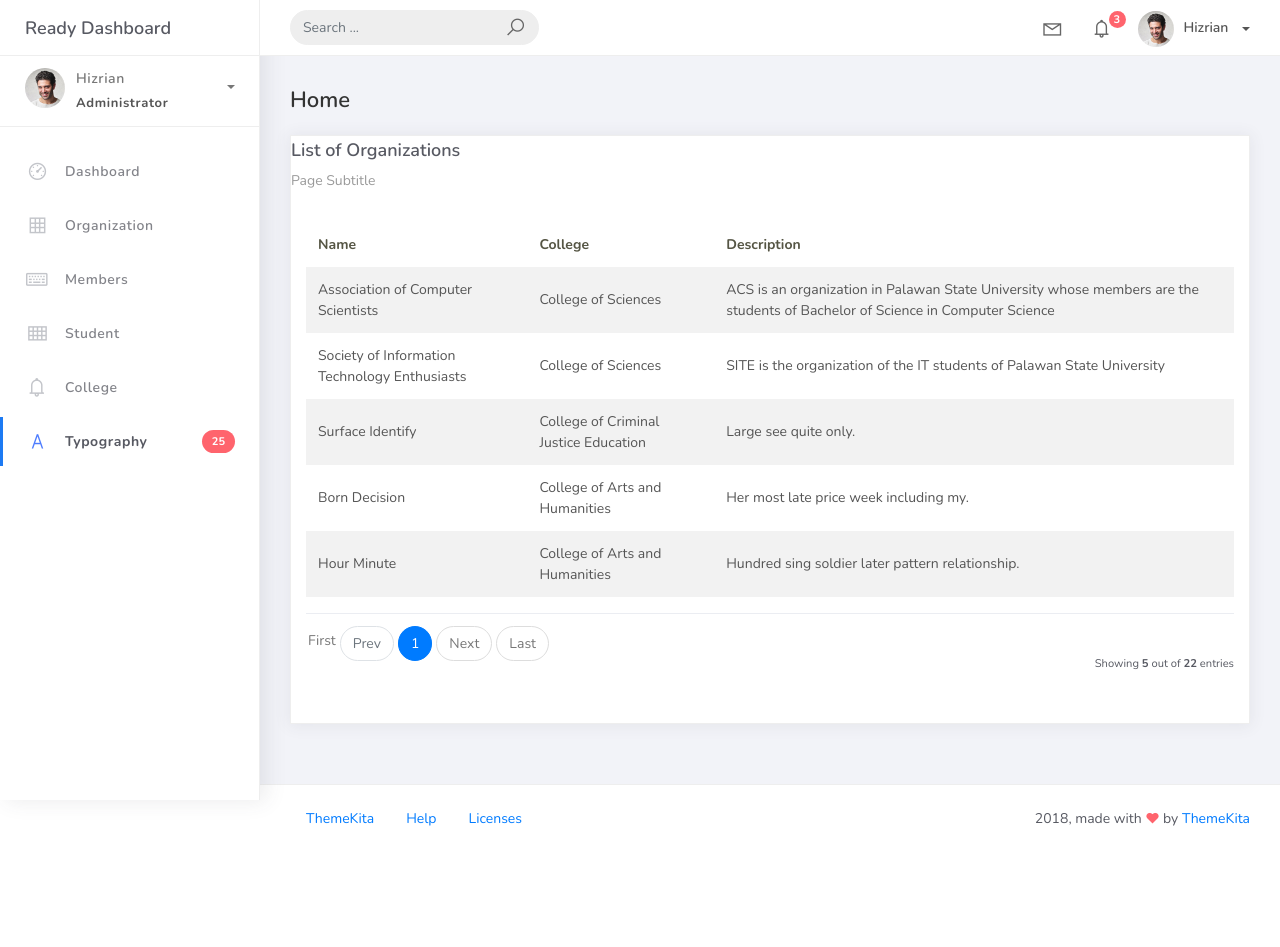
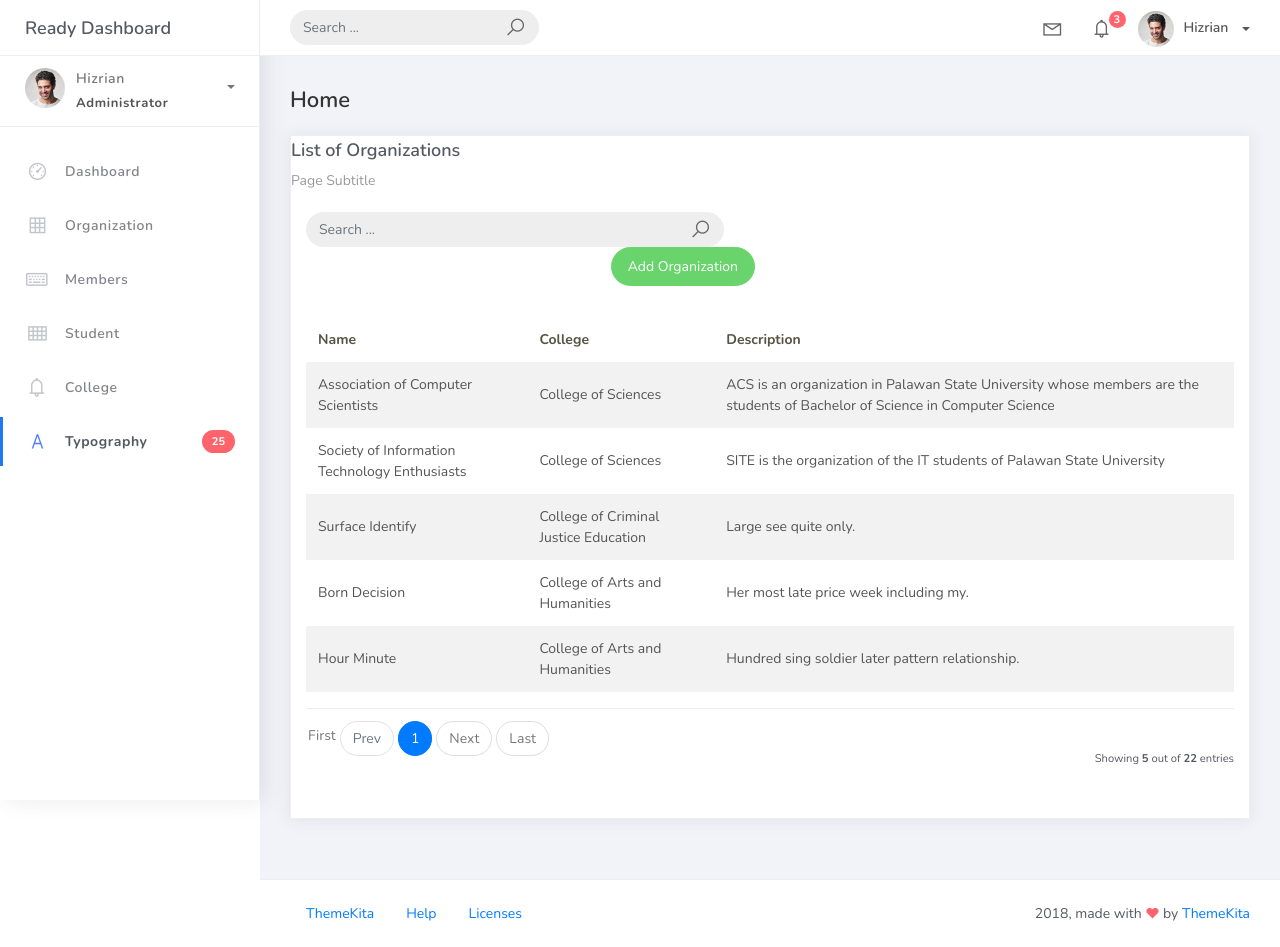
Before and after one commit to kit909/Django, a Django app: page /organization_list in a window 1280 px wide. Before the commit the page ends 826 px from the top, so only its background shows below. Run offline with Django 5.2, Linux system fonts and the light colour scheme; data comes from the database, SQL or seed files in the repository; some libraries are stand-ins or nearby versions.

Commit message:
Add Organization Feature is Working

```diff
--- a/projectsite/projectsite/urls.py
+++ b/projectsite/projectsite/urls.py
@@ -16,11 +16,12 @@ Including another URLconf
 """
 from django.contrib import admin
 from django.urls import path
-from studentorg.views import HomePageView, OrganizationList
+from studentorg.views import HomePageView, OrganizationList, OrganizationCreateView
 from studentorg import views
 
 urlpatterns = [
     path("admin/", admin.site.urls),
     path('', views.HomePageView.as_view(), name='home'),
     path('organization_list', OrganizationList.as_view(), name='organization-list'),
+    path('organization_list/add', OrganizationCreateView.as_view(), name='organization-add'),
 ]
--- a/projectsite/studentorg/views.py
+++ b/projectsite/studentorg/views.py
@@ -1,6 +1,9 @@
 from django.shortcuts import render
 from django.views.generic.list import ListView
+from django.views.generic.edit import CreateView
 from studentorg.models import Organization
+from studentorg.forms import OrganizationForm
+from django.urls import reverse_lazy
 
 class HomePageView(ListView):
     model = Organization
@@ -13,4 +16,10 @@ class OrganizationList(ListView):
     template_name = 'org_list.html'
     paginate_by = 5
 
+class OrganizationCreateView(CreateView):
+    model = Organization
+    form_class = OrganizationForm
+    template_name = 'org_add.html'
+    success_url = reverse_lazy('organization-list')
+
 # Create your views here.
--- a/projectsite/templates/includes/form.html
+++ b/projectsite/templates/includes/form.html
@@ -6,7 +6,7 @@
         <p{% if forloop.last %} class="mb-0"{% endif %}>{{ error }}</p>
         {% endfor %}
     </div>
-{%e endif %}
+{% endif %}
 
 {% for field in form %}
 
--- a/projectsite/templates/org_list.html
+++ b/projectsite/templates/org_list.html
@@ -9,6 +9,26 @@
                         <div class="card-title">List of Organizations</div>
                         <div class="card-category">Page Subtitle</div>
                     </div>
+                    <br />
+                            <div class="col-md-12 row">
+                                <div class="col-md-6">
+                                    <form class="navbar-left navbar-form nav-search mr-md-3" action="">
+                                        <div class="input-group">
+                                            <input type="text" placeholder="Search ..." class="form-control" />
+                                            <div class="input-group-append">
+                                                <span class="input-group-text">
+                                                    <i class="la la-search search-icon"></i>
+                                                </span>
+                                            </div>
+                                        </div>
+                                    </form>
+                                </div>
+                            </div>
+                            <div class="col-md-6">
+                                <div class="pull-right">
+                                    <a href="{% url 'organization-add' %}" class="btn btn-success btn-rounded">Add Organization</a>
+                                </div>
+                            </div>
                     <div class="card-body">
                         <table class="table table-striped mt-3">
                             <thead>
```
Also changed, not shown: projectsite/studentorg/forms.py (added, +9 -0 lines), projectsite/templates/org_add.html (added, +32 -0 lines).
